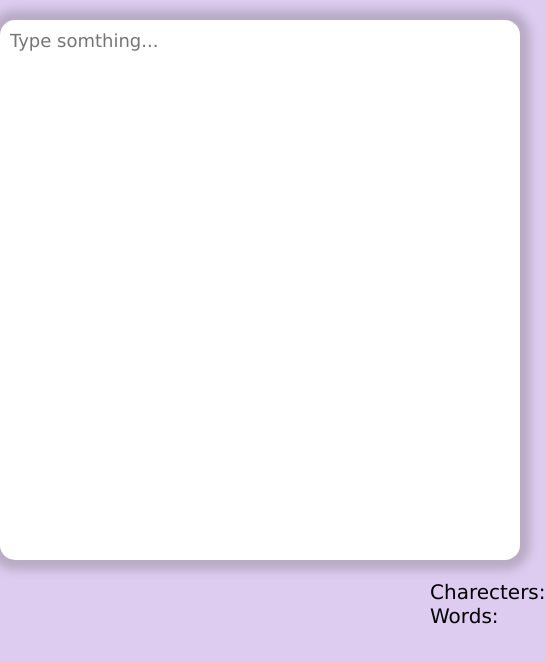
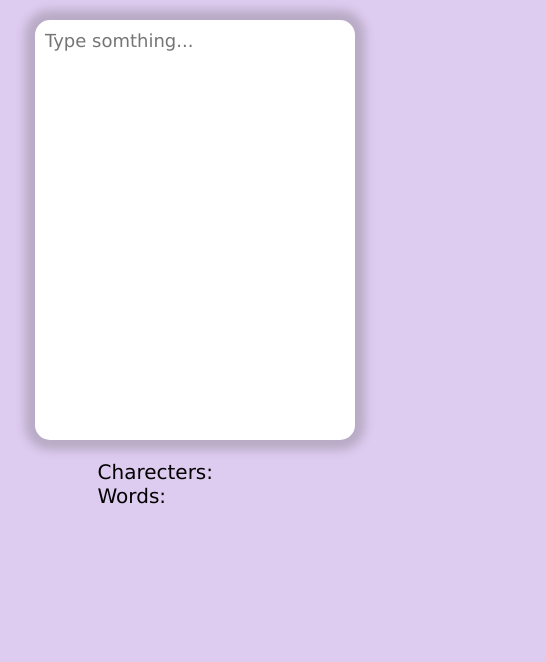
Before and after one commit to jasmineslr/text-box, a plain HTML site: page index.html in a window 390 px wide. Shown: the whole page, 546 px wide, since content can reach past the window. Drawn offline with Linux system fonts and the light colour scheme.

Commit message:
fix responsive version

```diff
--- a/index.html
+++ b/index.html
@@ -9,7 +9,7 @@
 </head>
 <body>
     <textarea type="text" placeholder="Type somthing..." class="text-box" id="userText"></textarea>
-    <div id="result">
+    <div id="result" class="result">
         <span>Charecters:</span>
         <br>
         <span>Words:</span>
--- a/style.css
+++ b/style.css
@@ -3,6 +3,11 @@
     padding: 0;
 }
 body{
+    display: flex;
+    justify-content: center;
+    align-items: center;
+    align-content: center;
+    flex-wrap: wrap;
     background-color: rgba(202, 171, 231, 0.616);
 }
 .text-box{
@@ -20,8 +25,24 @@ body{
     outline: none;
 }
 #result{
-    display: block;
-    margin-left: 430px;
+    width: 100%;
     font-family: Verdana;
     font-size: 20px;
+    margin: 0 25%;
 }
+@media  all and (max-width:600px) {
+    .text-box{
+        font-family:Verdana;
+        width: 300px;
+        min-height: 400px;
+        border:none;
+        margin: 20px auto;
+        display: block;
+        font-size: 18px;
+        padding: 10px;
+        resize: none;
+        border-radius: 15px;
+        box-shadow:0 0 10px 10px rgba(94, 94, 94, 0.295) ;
+        outline: none;
+    }
+}
```
